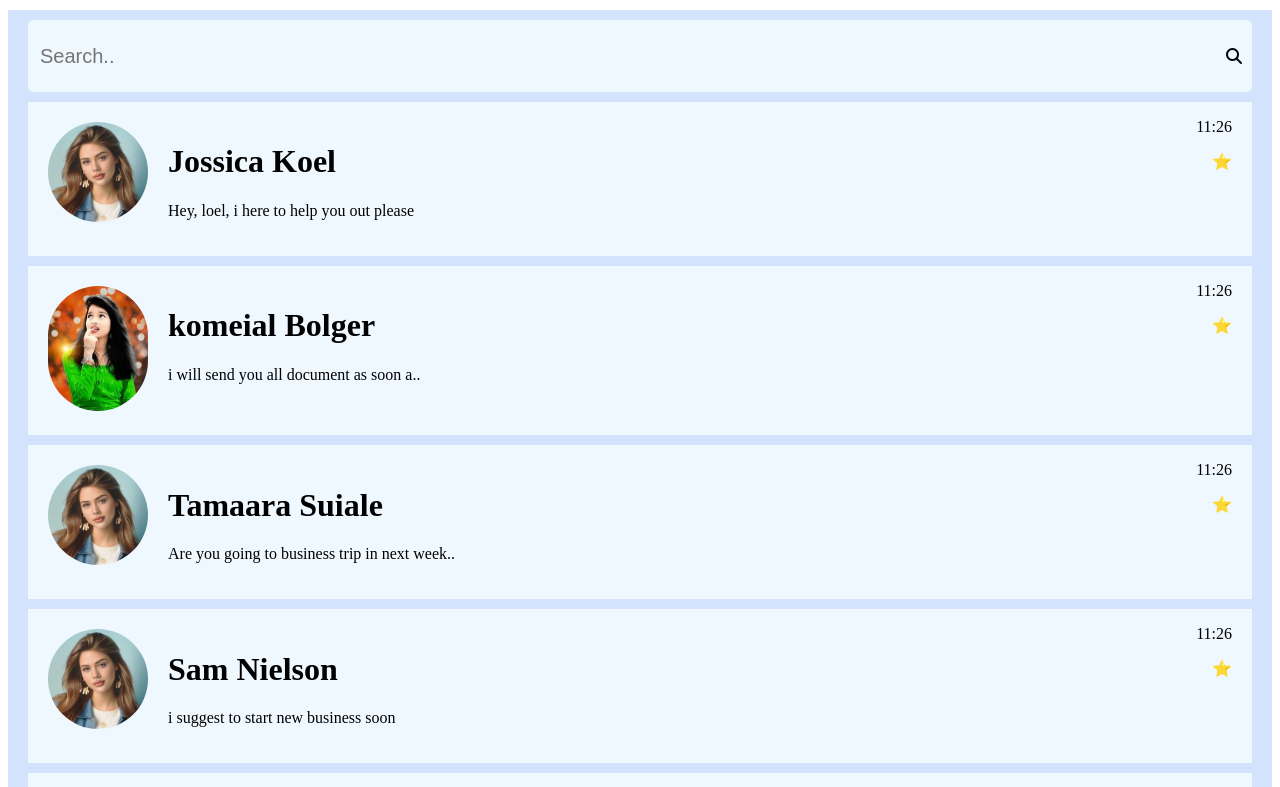
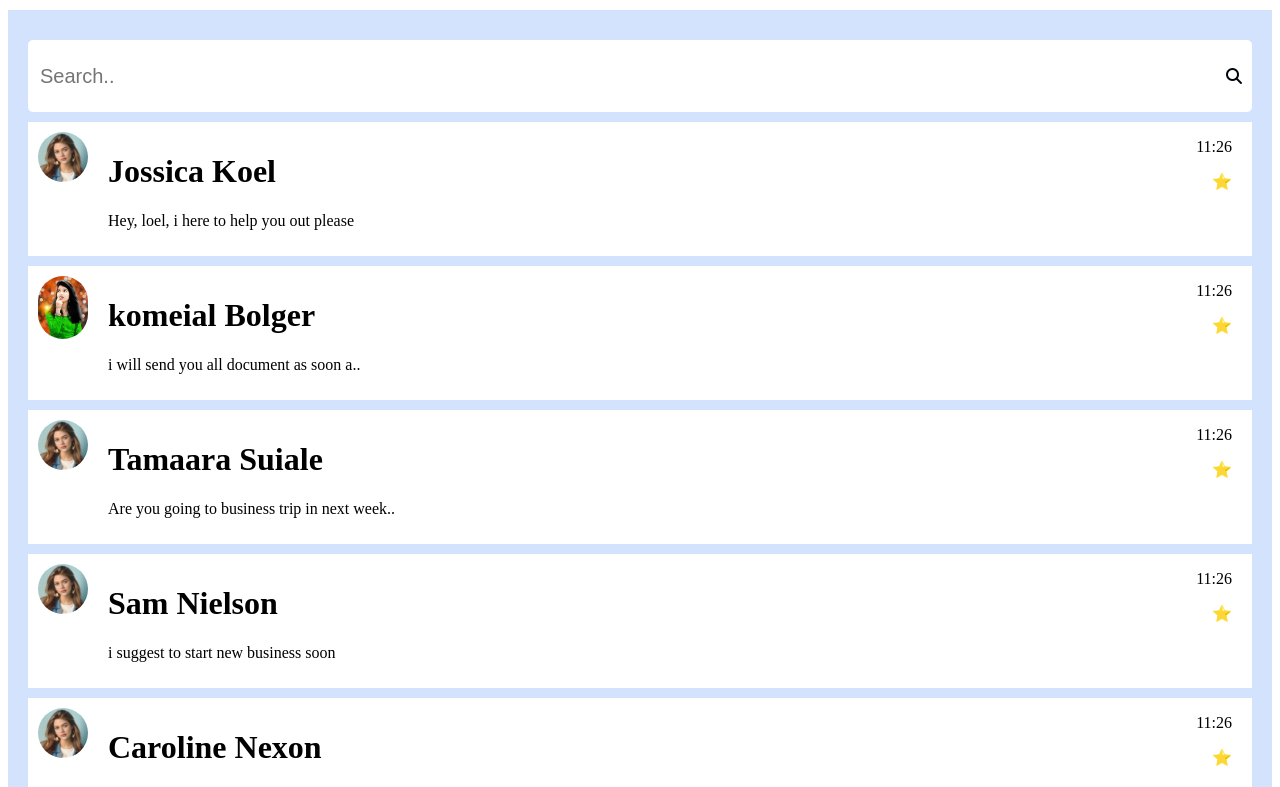
Before and after one commit to spartanachu/react-name-list, a JavaScript app: page / in a window 1280 px wide. Shown: the top 787 px of the page. Built offline with nearby package versions, Linux system fonts and the light colour scheme.

Commit message:
Update style.css

```diff
--- a/src/style.css
+++ b/src/style.css
@@ -2,8 +2,9 @@
     padding: 10px;
     display: flex;
     align-items: center;
-    background-color:aliceblue;
+    background-color:#FFFFFF;
     border-radius: 5px;
+    margin-top: 20px;
 }
 .inputbox input{
     background-color:transparent;
@@ -15,9 +16,9 @@
 
 }
 .container{
-    background-color:aliceblue;
+    background-color:#FFFFFF;
     display: flex;
-    padding: 20px;
+    padding: 10px;
     position: relative;
     margin-top: 10px;
 
@@ -25,7 +26,7 @@
 }
 .image1 img{
     border-radius: 150px;
-    width:100px;
+    width:50px;
 }
 .name{
     margin-left: 20px;
```
